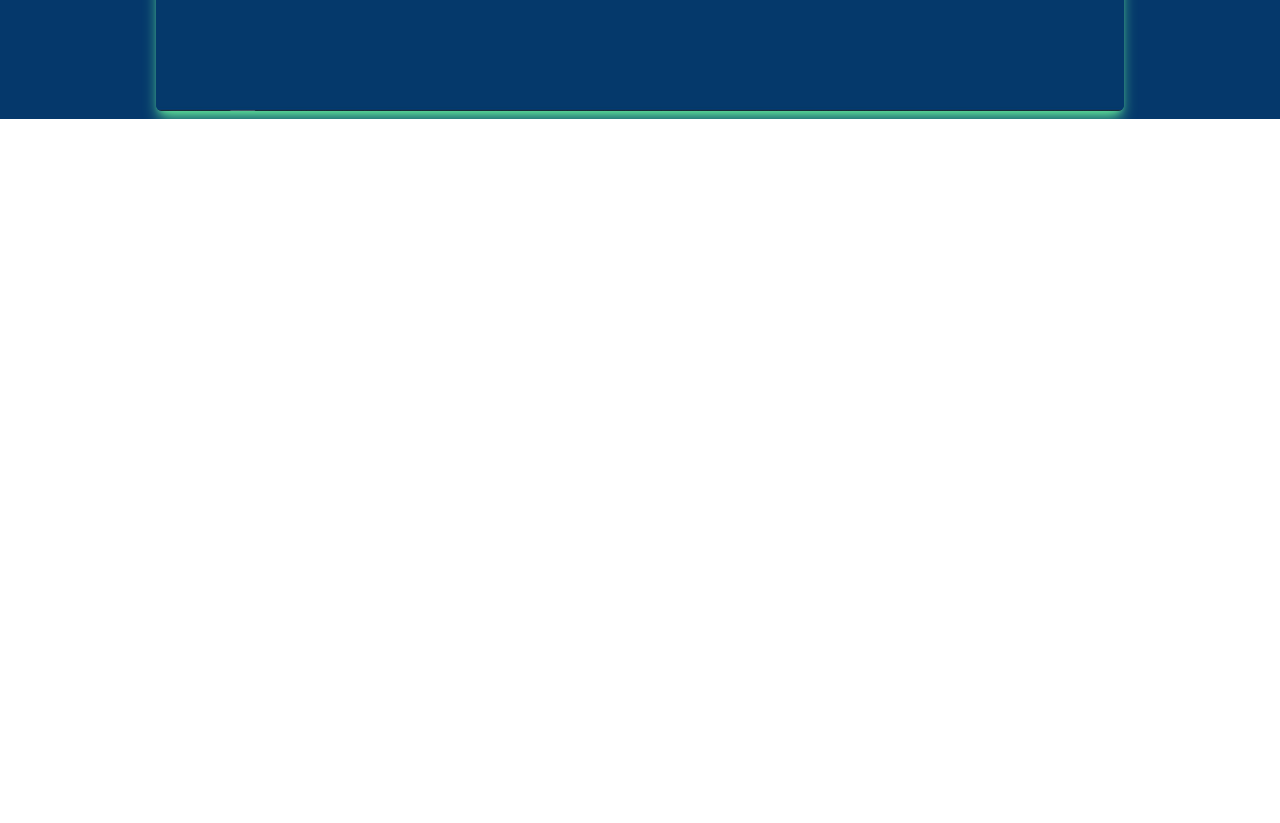
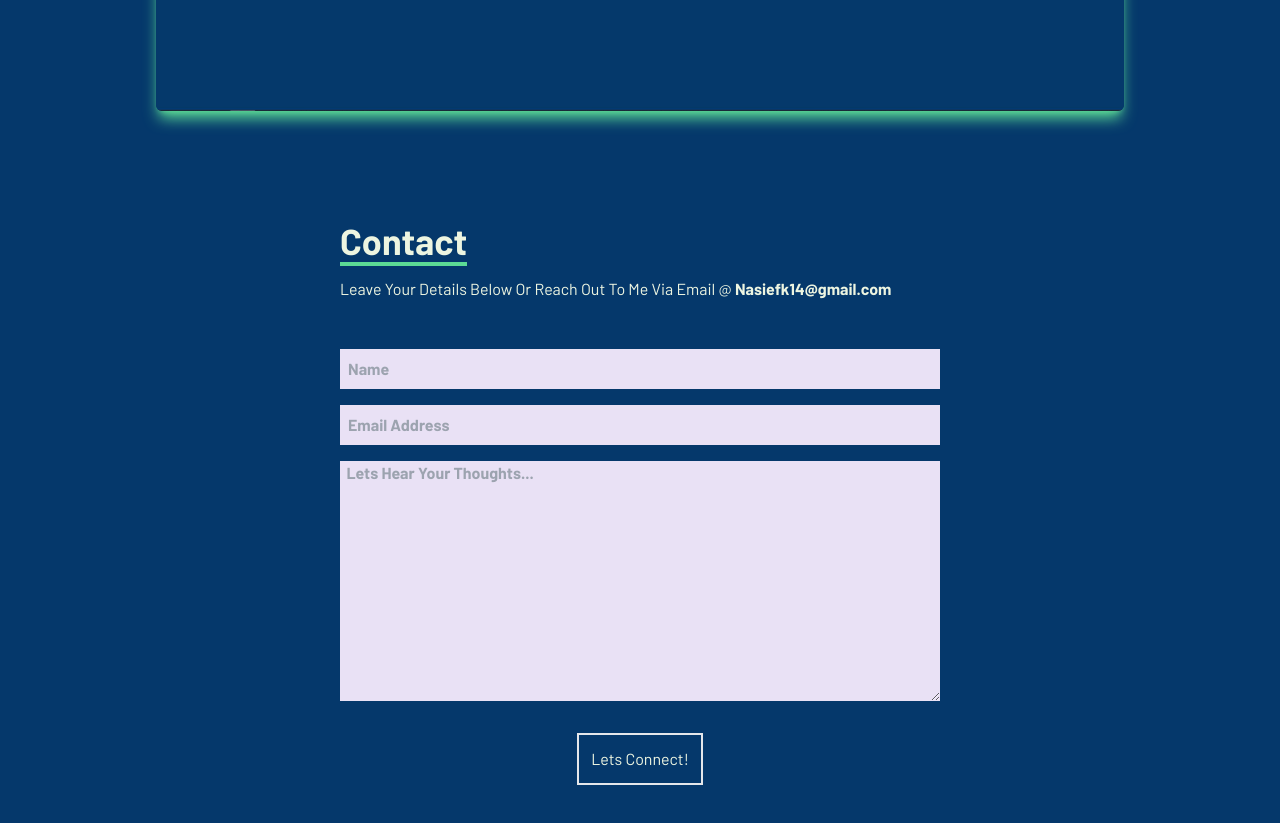
Before and after one commit to Nasiefk14/My-Portfolio, a React (Vite) app in the folder Portfolio/: page / in a window 1280 px wide. Shown: the part 2281-3104 px from the top of the page. Before the commit the page ends 2400 px from the top, so only its background shows below. Built offline with nearby package versions, Linux system fonts and the light colour scheme.

Commit message:
Added Contact Page

```diff
--- a/Portfolio/src/App.tsx
+++ b/Portfolio/src/App.tsx
@@ -2,6 +2,7 @@ import About from './components/About'
 import Code from './components/Code'
 import Landing from './components/Landing'
 import Navbar from './components/Navbar'
+import Contact from './components/Contact'
 
 function App() {
 
@@ -11,6 +12,7 @@ function App() {
       <Landing />
       <About />
       <Code />
+      <Contact />
     </div>
   )
 }
--- /dev/null
+++ b/Portfolio/src/components/Contact.tsx
@@ -0,0 +1,20 @@
+import React from 'react'
+
+const Contact = () => {
+  return (
+    <div className='contact w-full h-screen bg-[#05386B] flex justify-center items-center p-4'>
+        <form action="https://getform.io/f/2375c45d-b671-4732-9d21-ba913639b7e7" method='POST' className='flex flex-col max-w-[600px] w-full'>
+            <div className="pb-8">
+                <p className='text-4xl font-bold inline border-b-4 border-[#5CDB95] text-[#edf5e1]'>Contact</p>
+                <p className='text-[#edf5e1] py-4'>Leave Your Details Below Or Reach Out To Me Via Email @ <b>Nasiefk14@gmail.com</b></p>
+            </div>
+            <input type="text" name='name' placeholder='Name' className='bg-[#e9e1f5] p-2 placeholder:font-bold'/>
+            <input type="text" name='email' placeholder='Email Address' className='my-4 p-2 bg-[#e9e1f5] placeholder:font-bold'/>
+            <textarea name="message" placeholder='  Lets Hear Your Thoughts...' rows={10} className='bg-[#e9e1f5] placeholder:font-bold' ></textarea>
+            <button className='text-[#edf5e1] border-2 hover:bg-[#5CDB95] hover:border-[#5CDB95] hover:font-bold px-3 py-3 my-8 mx-auto items-cenetr'>Lets Connect!</button>
+        </form>
+    </div>
+  )
+}
+
+export default Contact
```
